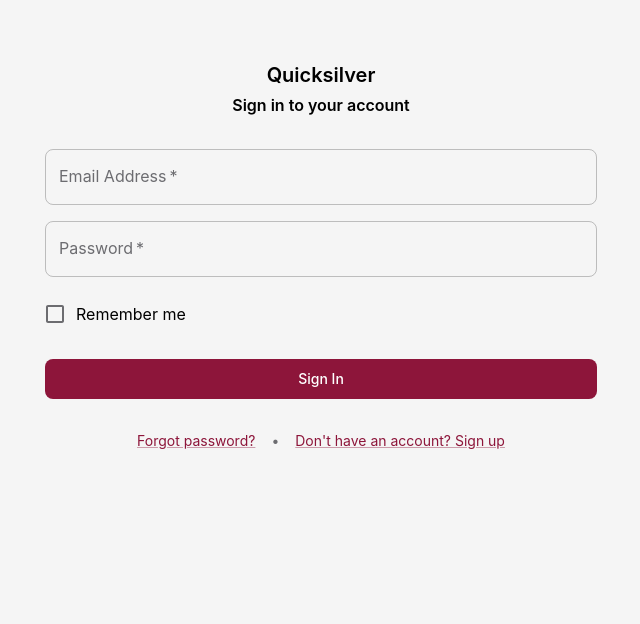
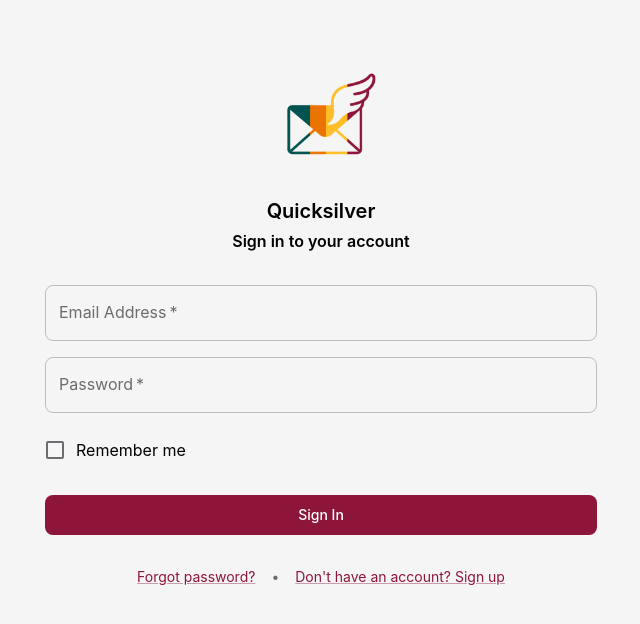
Before and after one commit to nuuuwan/quicksilver, a React (Create React App) app: page /quicksilver/login in a window 1280 px wide. Shown: the top 624 px of the page, without its empty margins (319-959 px from the left). Built offline with nearby package versions, Linux system fonts and the light colour scheme.

Commit message:
Add logo image to LoginPage for branding consistency

```diff
--- a/src/view/pages/LoginPage.js
+++ b/src/view/pages/LoginPage.js
@@ -31,6 +31,17 @@
           alignItems: "center",
         }}
       >
+        <Box
+          component="img"
+          src={`${process.env.PUBLIC_URL}/logo192.png`}
+          alt="Quicksilver Logo"
+          sx={{
+            width: 120,
+            height: 120,
+            mb: 2,
+            objectFit: "contain",
+          }}
+        />
         <Typography component="h1" variant="h3" sx={{ mb: 1, fontWeight: 600 }}>
           Quicksilver
         </Typography>
```
